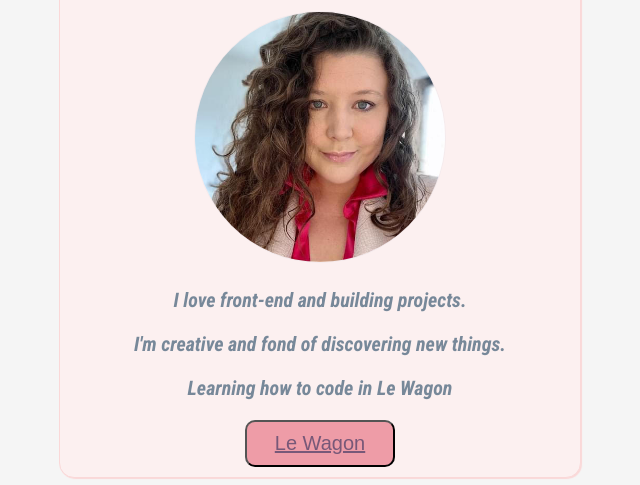
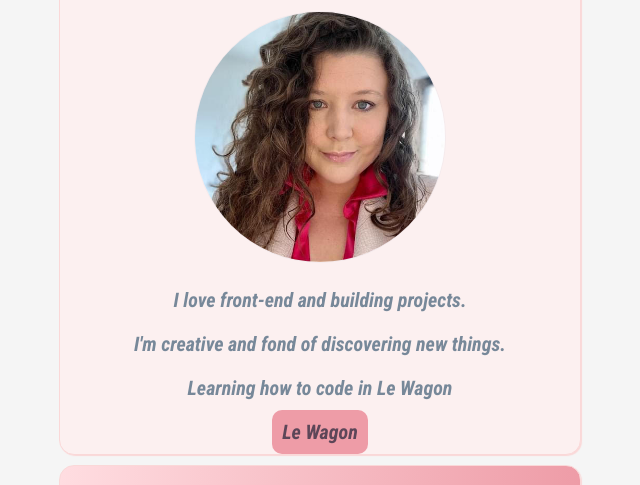
Before and after one commit to cecilead/profile, a plain HTML site: page index.html in a window 1280 px wide. Shown: the part 111-596 px from the top of the page, without its empty margins (320-960 px from the left). Drawn offline with Linux system fonts and the light colour scheme.

Commit message:
my profile page

```diff
--- a/index.html
+++ b/index.html
@@ -18,9 +18,9 @@
     <p>I love front-end and building projects.</p>
     <p>I'm creative and fond of discovering new things.</p>
     <p>Learning how to code in Le Wagon</p>
-    <button class="button"><a href="https://www.lewagon.com" target="_blank">
+    <a class="button" href="https://www.lewagon.com" target="_blank">
       Le Wagon
-    </a> </button>
+    </a>
   </div>
   <div id="background-degrade" class="container card">
     <h2>Property Investment</h2>
--- a/style.css
+++ b/style.css
@@ -6,13 +6,12 @@ h2 {
 }
 
 body {
-  text-decoration: none;
   color : lightslategray;
   background-color : whitesmoke;
   font-family: 'Montserrat', sans-serif;
   font-family: 'Noto Sans', sans-serif;
   font-family: 'Roboto Condensed', sans-serif;
-  font-size: 20px ;
+  font-size: 20px;
 }
 p {
   color : lightslategray;
@@ -28,7 +27,7 @@ a:hover {
   text-decoration: none;
   background-color: #ee9ca7;
   border-radius: 10px;
-  color: #e7d1e2;
+  color: #5d4658;
   text-align: center;
   font-size: 20px;
   padding: 10px;
```
